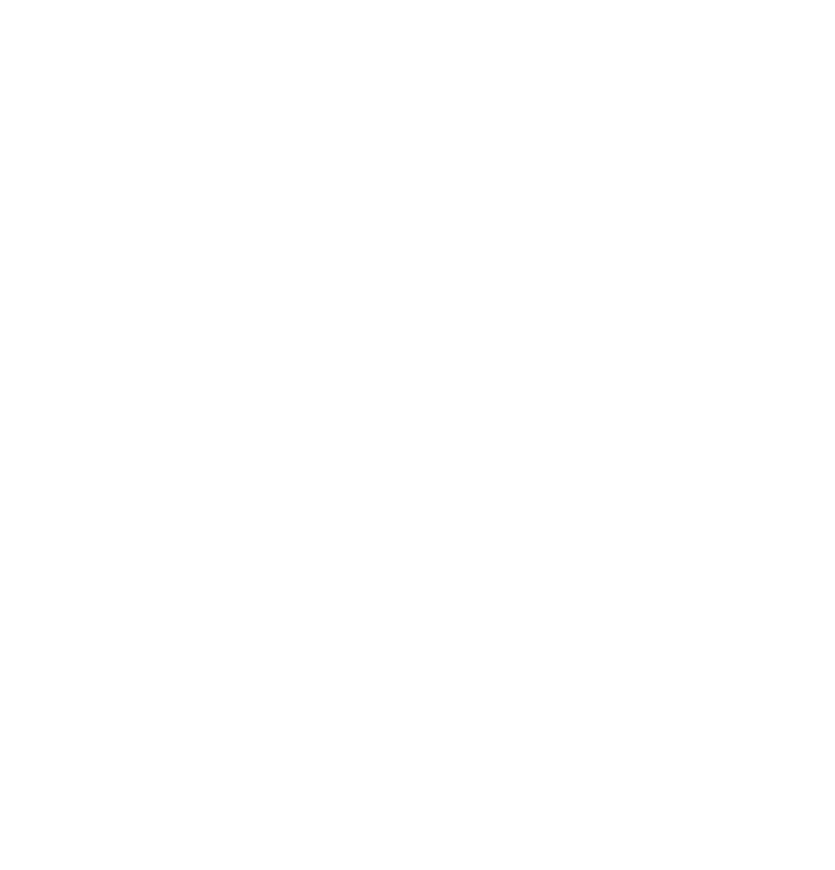
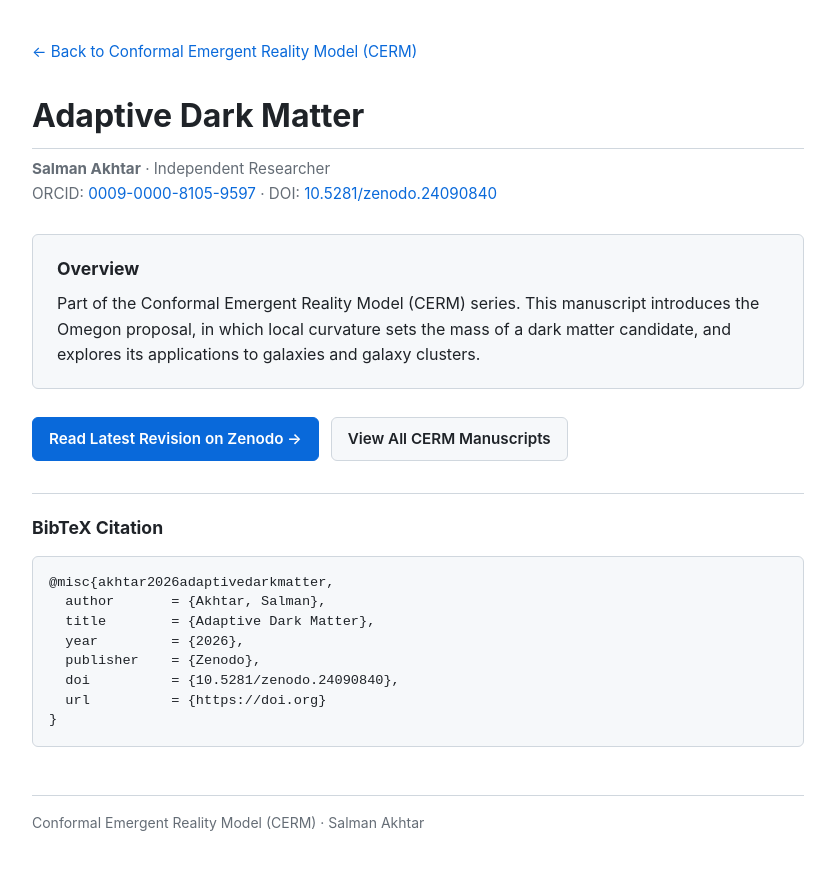
Before and after one commit to kalahari00/Conformal-Emergent-Reality-Model-CERM, a plain HTML site: page adaptive-dark-matter.html in a window 1280 px wide. Shown: the whole page, without its empty margins (222-1057 px from the left). Before the commit the page ends 800 px from the top, so only its background shows below. Drawn offline with Linux system fonts and the light colour scheme.

Commit message:
Update adaptive-dark-matter.html

```diff
--- a/adaptive-dark-matter.html
+++ b/adaptive-dark-matter.html
@@ -3,10 +3,177 @@
 <head>
   <meta charset="UTF-8" />
   <meta name="viewport" content="width=device-width, initial-scale=1.0" />
-  <title>Adaptive Dark Matter: When Geometry Sets the Mass – Salman Akhtar</title>
-  <!-- Google Scholar / Highwire Press Metadata and full HTML document for "Adaptive Dark Matter: When Geometry Sets the Mass" by Salman Akhtar (DOI: 10.5281/zenodo.24090840) -->
+  <title>Adaptive Dark Matter – Salman Akhtar</title>
+  <meta name="description" content="Adaptive Dark Matter by Salman Akhtar. The Omegon proposal, in which local curvature sets the mass of a dark matter candidate, and its applications to galaxies and galaxy clusters within CERM." />
+
+  <!-- Google Scholar Metadata -->
+  <meta name="citation_title" content="Adaptive Dark Matter" />
+  <meta name="citation_author" content="Akhtar, Salman" />
+  <meta name="citation_publication_date" content="2026" />
+  <meta name="citation_doi" content="10.5281/zenodo.24090840" />
+  <meta name="citation_abstract_html_url" content="https://github.io" />
+  <meta name="citation_fulltext_html_url" content="https://doi.org" />
+  <!-- Uncomment and replace YOUR_FILENAME.pdf once you have the direct Zenodo PDF link -->
+  <!-- <meta name="citation_pdf_url" content="https://zenodo.org" /> -->
+
+  <style>
+    :root {
+      --bg: #ffffff;
+      --text: #1f2328;
+      --muted: #656d76;
+      --border: #d0d7de;
+      --accent: #0969da;
+      --accent-hover: #0550ae;
+      --card-bg: #f6f8fa;
+    }
+    * { box-sizing: border-box; }
+    body {
+      font-family: -apple-system, BlinkMacSystemFont, "Segoe UI", Helvetica, Arial, sans-serif;
+      line-height: 1.6;
+      color: var(--text);
+      background: var(--bg);
+      max-width: 820px;
+      margin: 0 auto;
+      padding: 2.5rem 1.5rem;
+    }
+    nav {
+      margin-bottom: 2rem;
+      font-size: 0.95rem;
+    }
+    nav a {
+      color: var(--accent);
+      text-decoration: none;
+    }
+    nav a:hover { text-decoration: underline; }
+    h1 {
+      font-size: 2rem;
+      line-height: 1.25;
+      margin: 0 0 0.5rem 0;
+      border-bottom: 1px solid var(--border);
+      padding-bottom: 0.75rem;
+    }
+    .meta {
+      color: var(--muted);
+      font-size: 0.95rem;
+      margin-bottom: 1.75rem;
+    }
+    .meta a {
+      color: var(--accent);
+      text-decoration: none;
+    }
+    .meta a:hover { text-decoration: underline; }
+    .abstract-box {
+      background: var(--card-bg);
+      border: 1px solid var(--border);
+      border-radius: 6px;
+      padding: 1.25rem 1.5rem;
+      margin-bottom: 1.75rem;
+    }
+    .abstract-box h2 {
+      font-size: 1.1rem;
+      margin: 0 0 0.5rem 0;
+    }
+    .abstract-box p { margin: 0; }
+    .btn-group {
+      display: flex;
+      flex-wrap: wrap;
+      gap: 0.75rem;
+      margin-bottom: 2rem;
+    }
+    .btn {
+      display: inline-block;
+      padding: 0.55rem 1rem;
+      border-radius: 6px;
+      font-weight: 600;
+      font-size: 0.95rem;
+      text-decoration: none;
+      border: 1px solid var(--border);
+      color: var(--text);
+      background: var(--card-bg);
+    }
+    .btn-primary {
+      background: var(--accent);
+      color: #ffffff;
+      border-color: var(--accent);
+    }
+    .btn-primary:hover {
+      background: var(--accent-hover);
+      border-color: var(--accent-hover);
+    }
+    .btn:hover:not(.btn-primary) {
+      background: #eaeef2;
+    }
+    .citation-block {
+      margin-top: 2rem;
+      padding-top: 1.25rem;
+      border-top: 1px solid var(--border);
+    }
+    .citation-block h2 {
+      font-size: 1.1rem;
+      margin: 0 0 0.5rem 0;
+    }
+    pre {
+      background: var(--card-bg);
+      border: 1px solid var(--border);
+      border-radius: 6px;
+      padding: 1rem;
+      overflow-x: auto;
+      font-size: 0.85rem;
+      line-height: 1.45;
+    }
+    footer {
+      margin-top: 3rem;
+      padding-top: 1rem;
+      border-top: 1px solid var(--border);
+      color: var(--muted);
+      font-size: 0.875rem;
+    }
+  </style>
 </head>
 <body>
-  <!-- Full HTML/CSS code structure available in source repository for adaptive-dark-matter.html -->
+
+  <nav>
+    <a href="index.html">← Back to Conformal Emergent Reality Model (CERM)</a>
+  </nav>
+
+  <header>
+    <h1>Adaptive Dark Matter</h1>
+    <div class="meta">
+      <strong>Salman Akhtar</strong> · Independent Researcher<br />
+      ORCID: <a href="https://orcid.org" target="_blank" rel="noopener">0009-0000-8105-9597</a> ·
+      DOI: <a href="https://doi.org" target="_blank" rel="noopener">10.5281/zenodo.24090840</a>
+    </div>
+  </header>
+
+  <main>
+    <section class="abstract-box">
+      <h2>Overview</h2>
+      <p>
+        Part of the Conformal Emergent Reality Model (CERM) series. This manuscript introduces the Omegon proposal, in which local curvature sets the mass of a dark matter candidate, and explores its applications to galaxies and galaxy clusters.
+      </p>
+    </section>
+
+    <div class="btn-group">
+      <a class="btn btn-primary" href="https://doi.org" target="_blank" rel="noopener">Read Latest Revision on Zenodo →</a>
+      <a class="btn" href="index.html">View All CERM Manuscripts</a>
+    </div>
+
+    <section class="citation-block">
+      <h2>BibTeX Citation</h2>
+      <pre>@misc{akhtar2026adaptivedarkmatter,
+  author       = {Akhtar, Salman},
+  title        = {Adaptive Dark Matter},
+  year         = {2026},
+  publisher    = {Zenodo},
+  doi          = {10.5281/zenodo.24090840},
+  url          = {https://doi.org}
+}</pre>
+    </section>
+  </main>
+
+  <footer>
+    Conformal Emergent Reality Model (CERM) · Salman Akhtar
+  </footer>
+
 </body>
 </html>
```
